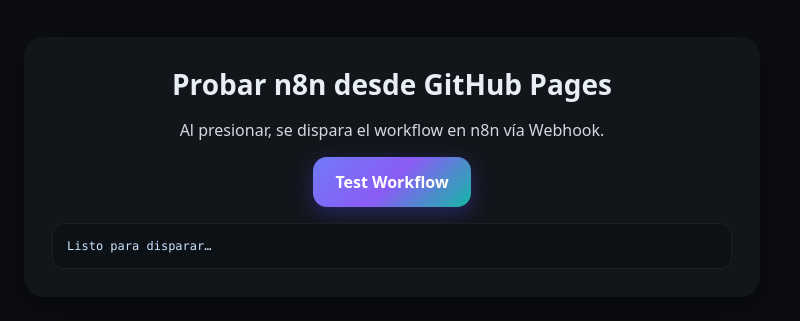
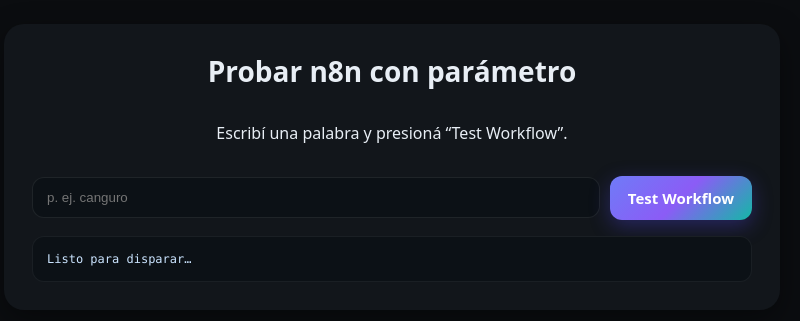
Before and after one commit to Ljcarpi/landing, a plain HTML site: page test.html in a window 1280 px wide. Shown: the part 233-554 px from the top of the page, without its empty margins (248-1048 px from the left). Drawn offline with Linux system fonts and the light colour scheme.

Commit message:
Update test.html

```diff
--- a/test.html
+++ b/test.html
@@ -9,27 +9,32 @@
     body {
       margin:0; min-height:100dvh; display:grid; place-items:center;
       font-family: system-ui, -apple-system, Segoe UI, Roboto, Inter, Arial, sans-serif;
-      background: #0b0d10; color: #e8eef5;
+      background:#0b0d10; color:#e8eef5;
     }
     .card {
-      width:min(680px, 92vw); padding:28px; border-radius:20px;
+      width:min(720px, 92vw); padding:28px; border-radius:20px;
       background:#12161b; box-shadow:0 10px 30px rgba(0,0,0,.4);
       display:flex; flex-direction:column; gap:16px; text-align:center;
     }
     h1 { margin:0; font-size:clamp(20px, 3.2vw, 28px); }
-    p  { margin:0; opacity:.9 }
+    label { font-weight:600; text-align:left; }
+    .row { display:flex; gap:10px; align-items:center; }
+    input[type="text"]{
+      flex:1; padding:12px 14px; border-radius:12px; border:1px solid rgba(255,255,255,.08);
+      background:#0c1116; color:#cbe4ff; outline:none;
+    }
     button {
-      all:unset; cursor:pointer; align-self:center; padding:14px 22px;
-      border-radius:14px; font-weight:700; font-size:16px;
-      background: linear-gradient(135deg, #6f7bf7, #8b5cf6, #14b8a6);
-      color:white; box-shadow:0 6px 20px rgba(79,70,229,.35);
+      all:unset; cursor:pointer; padding:12px 18px; border-radius:12px;
+      font-weight:700; font-size:15px; white-space:nowrap;
+      background:linear-gradient(135deg, #6f7bf7, #8b5cf6, #14b8a6); color:#fff;
+      box-shadow:0 6px 20px rgba(79,70,229,.35);
       transition: transform .08s ease, filter .15s ease;
     }
     button:hover { filter:brightness(1.08); }
     button:active { transform: translateY(1px) scale(.99); }
-    button[disabled] { filter:grayscale(.5) brightness(.7); cursor:not-allowed; }
+    button[disabled]{ filter:grayscale(.5) brightness(.7); cursor:not-allowed; }
     .out {
-      font: 12px/1.4 ui-monospace, SFMono-Regular, Menlo, Consolas, "Liberation Mono", monospace;
+      font: 12px/1.4 ui-monospace, SFMono-Regular, Menlo, Consolas, monospace;
       text-align:left; white-space:pre-wrap; background:#0c1116; color:#cbe4ff;
       padding:14px; border-radius:12px; max-height:40vh; overflow:auto;
       border:1px solid rgba(255,255,255,.06);
@@ -38,25 +43,35 @@
 </head>
 <body>
   <main class="card">
-    <h1>Probar n8n desde GitHub Pages</h1>
-    <p>Al presionar, se dispara el workflow en n8n vía Webhook.</p>
+    <h1>Probar n8n con parámetro</h1>
+    <p>Escribí una palabra y presioná “Test Workflow”.</p>
 
-    <button id="btn" type="button">Test Workflow</button>
+    <div class="row">
+      <input id="term" type="text" placeholder="p. ej. canguro" autocomplete="off" />
+      <button id="btn" type="button">Test Workflow</button>
+    </div>
+
     <div id="out" class="out" aria-live="polite">Listo para disparar…</div>
   </main>
 
   <script>
-    // === CONFIGURACIÓN ===
-    const WEBHOOK_URL = "https://trusting-splendid-gannet.ngrok.app/webhook-test/test-workflow-123abc"; // <— Reemplazar
+    const WEBHOOK_URL = "https://trusting-splendid-gannet.ngrok.app/webhook-test/test-workflow-123abc"; // <— reemplazar
 
-    // (Opcional) Cabeceras extra si tu webhook espera algo específico
-    const EXTRA_HEADERS = {
-      // 'Authorization': 'Basic <base64(user:pass)>',  // NO recomendado en front público
-    };
+    function sanitize(s){
+      // limpieza mínima para evitar espacios raros
+      return (s || "").replace(/\s+/g, " ").trim().slice(0, 200);
+    }
 
     async function runWorkflow() {
       const btn = document.getElementById('btn');
       const out = document.getElementById('out');
+      const term = sanitize(document.getElementById('term').value);
+
+      if (!term) {
+        out.textContent = 'Ingresá una palabra antes de ejecutar.';
+        return;
+      }
+
       btn.disabled = true;
       out.textContent = 'Disparando workflow…';
 
@@ -65,9 +80,10 @@
           method: 'POST',
           mode: 'cors',
           cache: 'no-store',
-          headers: { 'Content-Type': 'application/json', ...EXTRA_HEADERS },
+          headers: { 'Content-Type': 'application/json' },
           body: JSON.stringify({
             source: 'github-pages',
+            term,                         // <— tu parámetro
             timestamp: new Date().toISOString()
           })
         });
@@ -75,9 +91,7 @@
         const isJson = (res.headers.get('content-type') || '').includes('application/json');
         const payload = isJson ? await res.json() : await res.text();
 
-        if (!res.ok) {
-          throw new Error(typeof payload === 'string' ? payload : JSON.stringify(payload));
-        }
+        if (!res.ok) throw new Error(typeof payload === 'string' ? payload : JSON.stringify(payload));
         out.textContent = 'OK ✅\n\nRespuesta del webhook:\n' +
           (isJson ? JSON.stringify(payload, null, 2) : payload);
       } catch (err) {
```
